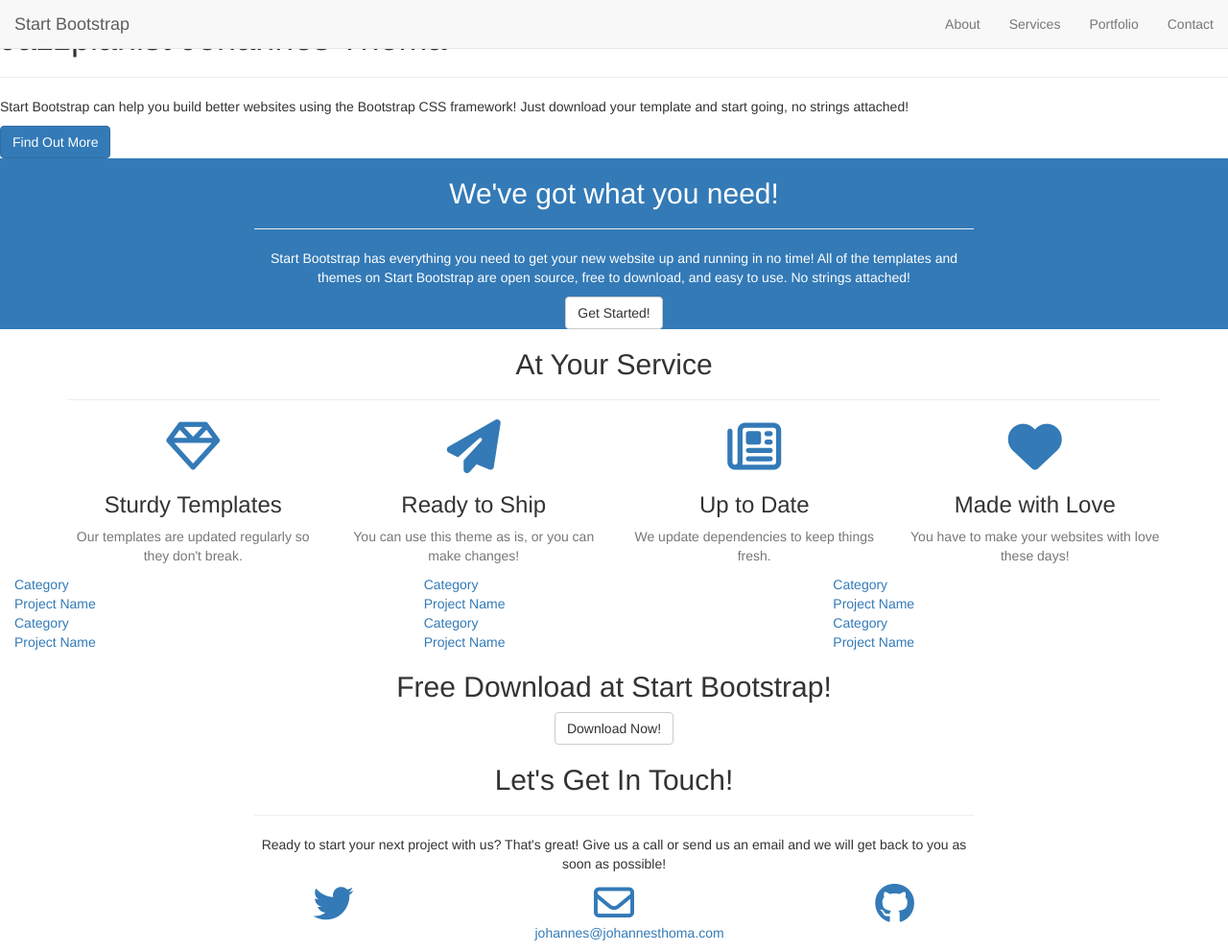
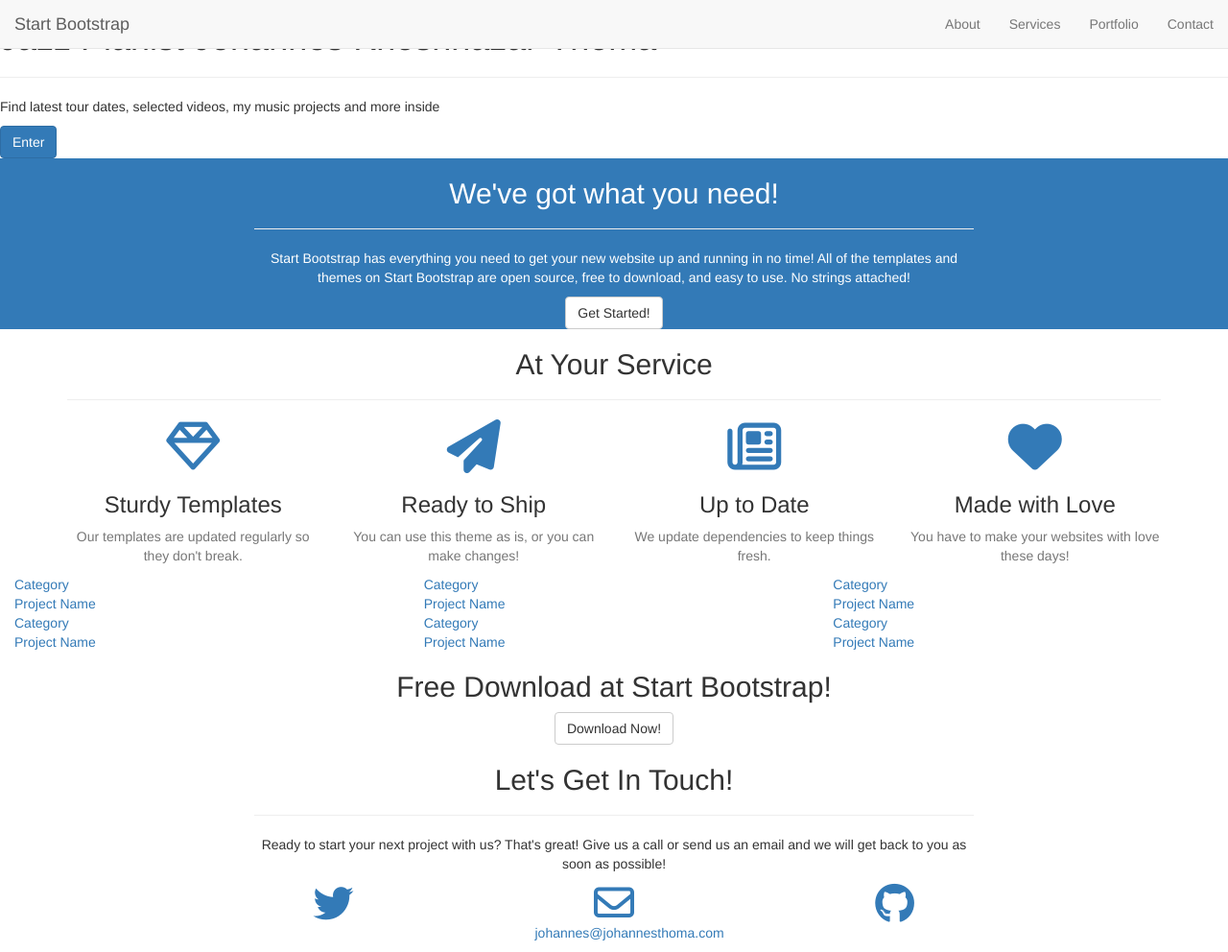
Before and after one commit to johannesthoma/nooshin.at, a Jekyll site: the page built from about.markdown, in a window 1280 px wide and 992 px high. Shown: the whole window at 96% size. Built offline with Jekyll 4.4.1, drawn with Linux system fonts in a browser that asks for light colours; nearby versions of some CDN libraries; library files that are not in the unit come from our copies.

Commit message:
Changed some text.

```diff
--- a/_config.yml
+++ b/_config.yml
@@ -1,5 +1,5 @@
 # Site settings
-title: Jazz Pianist Johannes Thoma
+title: Jazz Pianist Johannes Khoshnazar-Thoma
 email: johannes@johannesthoma.com
 description: > # this means to ignore newlines until "baseurl:"
 baseurl: "" # the subpath of your site, e.g. /blog/
--- a/_includes/head.html
+++ b/_includes/head.html
@@ -6,7 +6,7 @@
     <meta name="description" content="">
     <meta name="author" content="">
 
-    <title>Creative - Start Bootstrap Theme</title>
+    <title>Jazz Pianist Johannes Khoshnazar-Thoma</title>
 
     <!-- Bootstrap Core CSS -->
     <link rel="stylesheet" href="css/bootstrap.min.css" type="text/css">
--- a/_includes/header.html
+++ b/_includes/header.html
@@ -1,10 +1,10 @@
 <header>
     <div class="header-content">
         <div class="header-content-inner">
-            <h1>Jazzpianist Johannes Thoma</h1>
+            <h1>Jazz Pianist Johannes Khoshnazar-Thoma</h1>
             <hr>
-            <p>Start Bootstrap can help you build better websites using the Bootstrap CSS framework! Just download your template and start going, no strings attached!</p>
-            <a href="#about" class="btn btn-primary btn-xl page-scroll">Find Out More</a>
+	    <p>Find latest tour dates, selected videos, my music projects and more inside</p>
+            <a href="#about" class="btn btn-primary btn-xl page-scroll">Enter</a>
         </div>
     </div>
 </header>
```
